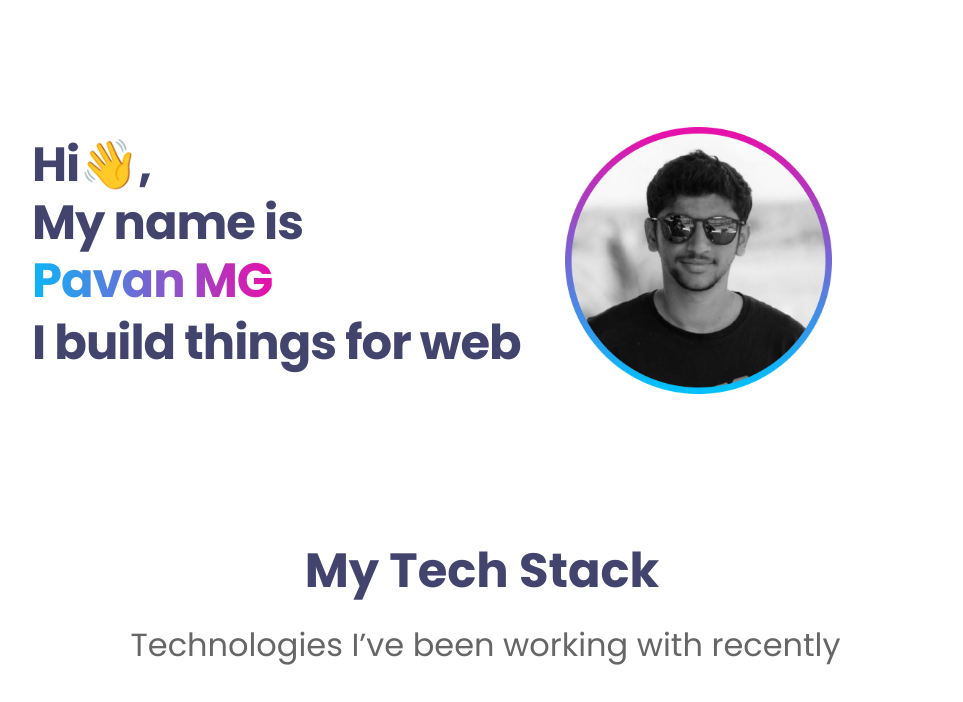
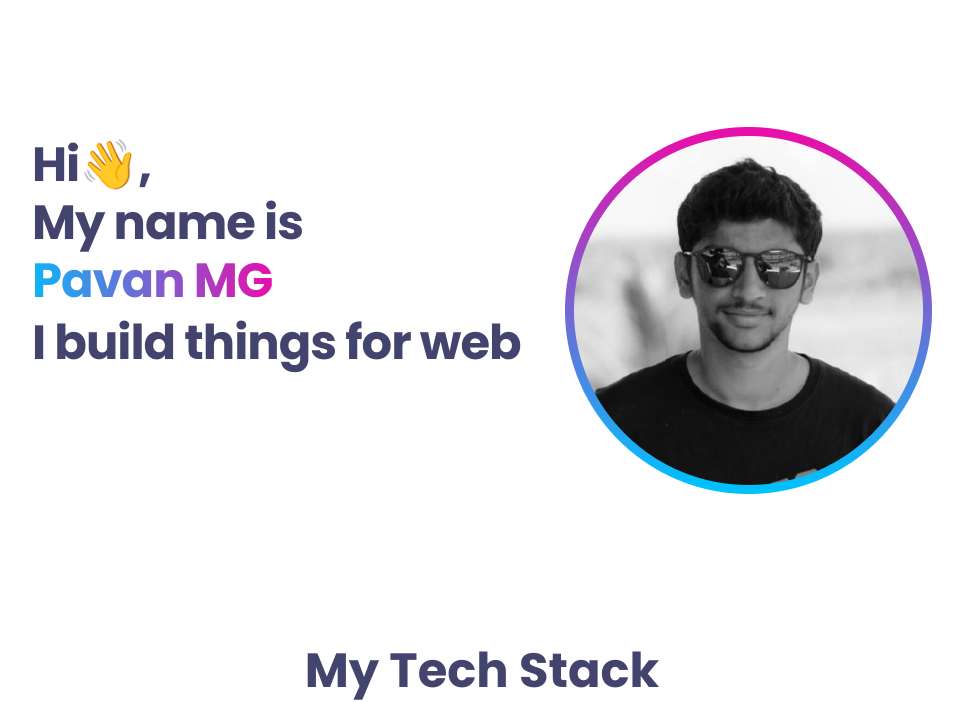
Before and after one commit to andomiele/disent_test, a website built with webpack: page index.html in a window 1280 px wide. Shown: the part 99-801 px from the top of the page, without its empty margins (158-1121 px from the left). Built offline with nearby package versions, Linux system fonts and the light colour scheme; files whose address does not match are found by name.

Commit message:
photo size adjustment

```diff
--- a/src/styles.scss
+++ b/src/styles.scss
@@ -557,10 +557,6 @@ padding-top: 40px;
     margin-top: 30px;
   }
 
-  .hero_photo img {
-    width: 267px;
-  }
-
   .stack_title-wrapper {
     padding-top: 100px;
   }
```
